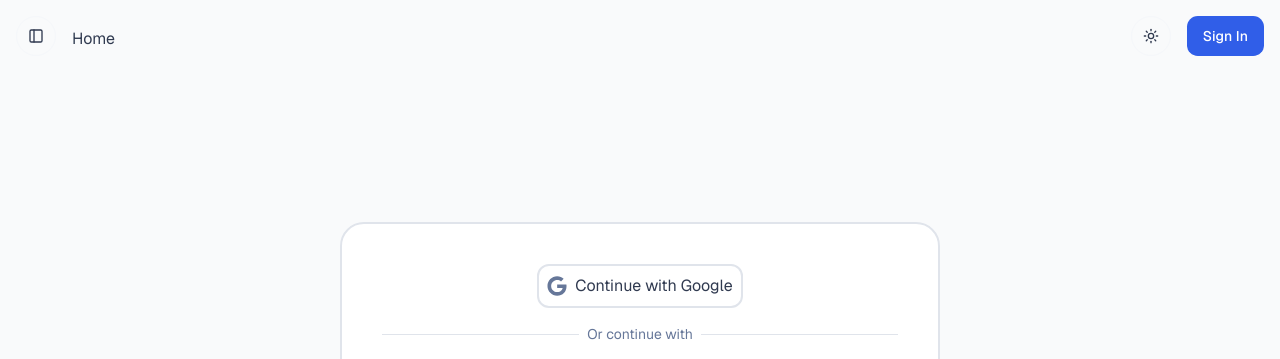
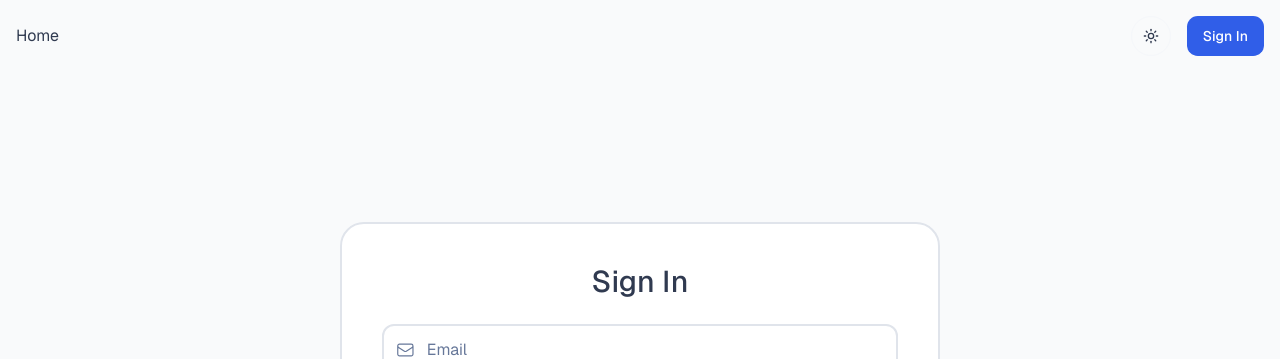
Before and after one commit to imfaizanyousaf/invoice-studio, a Next.js app: page /signin in a window 1280 px wide. Shown: the top 359 px of the page. Built offline with nearby package versions, Linux system fonts and the light colour scheme; no server answers.

Commit message:
navbar and signin page changes

```diff
--- a/src/app/signin/page.js
+++ b/src/app/signin/page.js
@@ -84,7 +84,7 @@ const SignIn = () => {
           />
         )}
 
-        <div
+        {/* <div
           onClick={handleGoogleLogin}
           disabled={loading}
           className="flex items-center text-normal cursor-pointer hover:bg-muted transition-all border-2 border-border rounded-xl p-2 gap-2 disabled:cursor-not-allowed disabled:bg-muted"
@@ -99,9 +99,10 @@ const SignIn = () => {
             Or continue with
           </p>
           <div className="flex-1 h-[1px] bg-border"></div>
-        </div>
+        </div> */}
 
         <div className="flex flex-col items-center justify-center gap-6 w-full">
+          <h2 className="text-3xl font-medium">Sign In</h2>
           <div className="w-full flex items-center gap-3 border-2 border-border rounded-xl p-3 bg-transparent">
             <EnvelopeIcon className="w-5 h-5 text-muted-foreground" />
             <input
--- a/src/components/dashboard/Navbar.tsx
+++ b/src/components/dashboard/Navbar.tsx
@@ -44,18 +44,22 @@ const Navbar = () => {
       className={`container flex justify-between items-center transition-all duration-300 p-4 w-full mx-auto z-10 bg-transparent border-none rounded-none shadow-none`}
     >
       <div className="space-x-4">
+        {pathname == "/" &&
           <ActivityBar trigger={
               <Button variant="outline" className="rounded-full w-10 h-10" size="icon">
                 <SidebarIcon />
               </Button>}>
             <ActivityBarContent />
           </ActivityBar>
+        }
+        {pathname !== "/" && (
           <Link
             href={"/"}
             className="text-foreground hover:text-primary transition-colors"
           >
             Home
           </Link>
+        )}
       </div>
       <div className="flex items-center gap-4">
         {user && (
```
Lines whose indentation alone changed are shown as unchanged.
